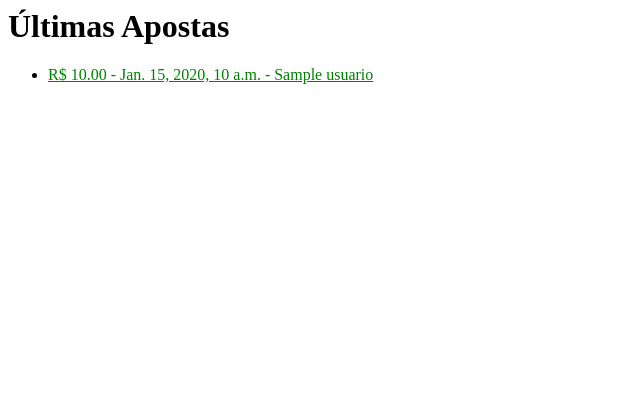
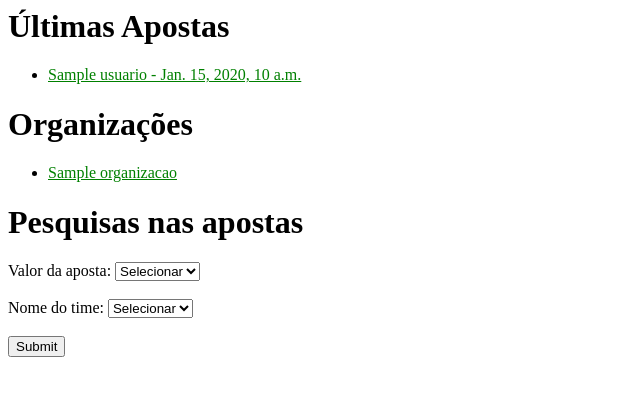
Before and after one commit to Akiira23/MAC0439, a Django app: page /aposta/ in a window 1280 px wide. Shown: the top 396 px of the page, without its empty margins (0-640 px from the left). Run offline with Django 3.2, Linux system fonts and the light colour scheme; tables that the repository leaves empty hold one stand-in row (values such as "Sample post").

Commit message:
Adicionado mais algumas templates

```diff
--- a/Fase_3/Fantasy_Star/aposta/templates/aposta/detail.html
+++ b/Fase_3/Fantasy_Star/aposta/templates/aposta/detail.html
@@ -37,3 +37,4 @@
 
     <input type="submit" value="Nova aposta">
 </form>
+<a href="{% url 'aposta:index' %}"> Voltar </a>
--- a/Fase_3/Fantasy_Star/aposta/templates/aposta/index.html
+++ b/Fase_3/Fantasy_Star/aposta/templates/aposta/index.html
@@ -5,9 +5,45 @@
 {% if latest_aposta_list %}
     <ul>
         {% for aposta in latest_aposta_list %}
-            <li><a href="{% url 'aposta:detail' aposta.aposta_id %}">R$ {{ aposta.valor }} - {{aposta.data_hora}} - {{ aposta.id_usuario_aposta.nome }}</a></li>
+            <li><a href="{% url 'aposta:detail' aposta.aposta_id %}"> {{ aposta.id_usuario_aposta.nome }} - {{aposta.data_hora}} </a></li>
         {% endfor %}
     </ul>
 {% else %}
     <p>No bets are available.</p>
 {% endif %}
+
+<h1>Organizações</h1>
+{% if org_list %}
+    <ul>
+        {% for org in org_list %}
+            <li><a href="{% url 'aposta:membros' org.organizacao_id %}"> {{ org.nome_org }}</a></li>
+        {% endfor %}
+    </ul>
+{% else %}
+    <p>No bets are available.</p>
+{% endif %}
+
+<h1>Pesquisas nas apostas</h1>
+
+<form action="{% url 'aposta:search'%}" method="post">
+    {% csrf_token %}
+    <label>Valor da aposta:</label>
+    <select name="valor" id="valor">
+        <option selected="selected" >Selecionar</option>
+        {% for aposta in all_valor %}
+            <option> {{aposta.valor}} </option>
+        {% endfor %}
+    </select>
+    <br>
+    <br>
+    <label>Nome do time:</label>
+    <select name="times" id="times">
+        <option selected="selected" >Selecionar</option>
+        {% for aposta in all_times %}
+            <option> {{aposta.aposta_vencedor}} </option>
+        {% endfor %}
+    </select>
+    <br>
+    <br>
+    <input type="submit">
+</form>
--- a/Fase_3/Fantasy_Star/aposta/urls.py
+++ b/Fase_3/Fantasy_Star/aposta/urls.py
@@ -7,4 +7,6 @@ urlpatterns = [
     path('<int:id_aposta>/', views.detail, name='detail'),
     path('<int:id_aposta>/results/', views.results, name='results'),
     path('<int:id_aposta>/make/', views.make, name='make'),
+    path('<int:id_org>/membros/', views.membros, name='membros'),
+    path('search/', views.search, name='search'),
 ]
--- a/Fase_3/Fantasy_Star/aposta/views.py
+++ b/Fase_3/Fantasy_Star/aposta/views.py
@@ -1,11 +1,15 @@
-from django.http import HttpResponse
-from .models import Aposta
+from django.http import HttpResponse, HttpResponseRedirect
+from .models import Aposta, Organizacao, Pertence, Usuario
 from django.shortcuts import get_object_or_404, render
+from django.urls import reverse
 
 def index(request):
     latest_aposta_list = Aposta.objects.order_by('-data_hora')[:10]
-    context = {'latest_aposta_list': latest_aposta_list}
-    return render(request, 'aposta/index.html', context)
+    all_valor = Aposta.objects.values('valor').distinct().order_by('-valor')
+    all_times = Aposta.objects.values('aposta_vencedor').distinct().order_by('aposta_vencedor')
+    org_list = Organizacao.objects.order_by('nome_org')
+    return render(request, 'aposta/index.html', {'latest_aposta_list': latest_aposta_list,
+        'org_list': org_list, 'all_valor': all_valor, 'all_times': all_times})
 
 def detail(request, id_aposta):
     aposta = get_object_or_404(Aposta, pk=id_aposta)
@@ -17,3 +21,25 @@ def results(request, id_aposta):
 
 def make(request, id_aposta):
     return HttpResponse("You're making a bet %s." % id_aposta)
+
+def membros(request, id_org):
+    org = get_object_or_404(Organizacao, pk=id_org)
+    pertence_list = Pertence.objects.order_by('userpremium_id')
+    usu = Usuario.objects.order_by('user_id')
+    return render(request, 'aposta/membros.html', {'org': org, 'pertence_list':pertence_list, 'usu': usu})
+
+def search(request):
+    a = request.POST['valor']
+    b = request.POST['times']
+    if a != "Selecionar":
+        aposta_filter = Aposta.objects.filter(valor = a)
+    elif b != "Selecionar":
+        aposta_filter = Aposta.objects.filter(aposta_vencedor = b)
+    elif a != "Selecionar" and b != "Selecionar":
+        aposta_filter = Aposta.objects.filter(valor = a, aposta_vencedor = b)
+    else:
+        return HttpResponse("Its not posible.")
+    return render(request, 'aposta/search.html', {'aposta_filter': aposta_filter})
+
+def total(valor, odd):
+    return valor*odd
```
Also changed, not shown: Fase_3/Fantasy_Star/aposta/templates/aposta/membros.html (added, +21 -0 lines), Fase_3/Fantasy_Star/aposta/templates/aposta/search.html (added, +14 -0 lines).
